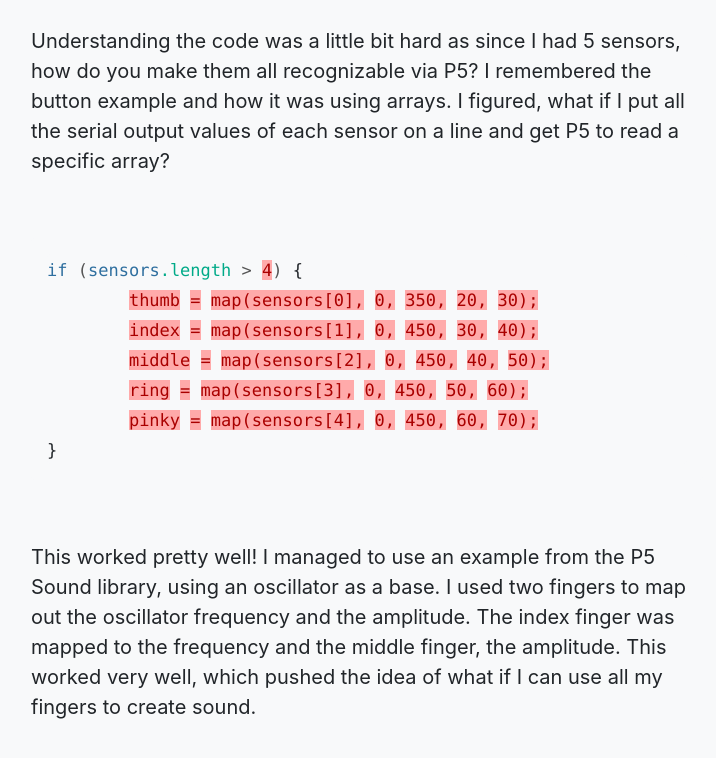
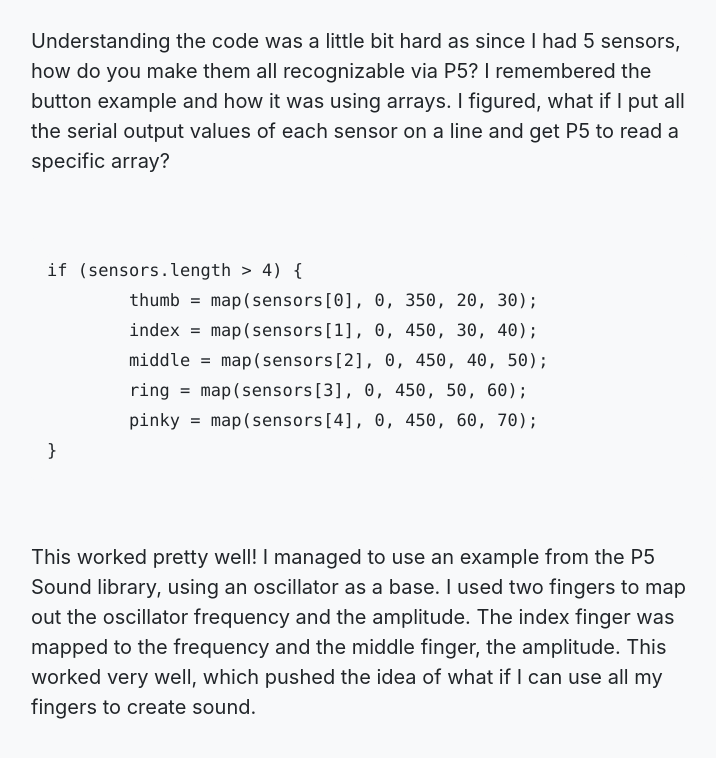
Before and after one commit to ixdwtruong/ixdwtruong.github.io, a Jekyll site: the page built from _posts/0001-01-06-intobjp2.md, in a window 1280 px wide and 900 px high, scrolled down 3910 px, cut to the strip 0-780 px from the top of the window. Shown: the top 758 px of the strip, without its empty margins (273-989 px from the left). Built offline with Jekyll 4.4.1, drawn with Linux system fonts in a browser that asks for light colours.

Commit message:
Update 0001-01-06-intobjp2.md

````diff
--- a/_posts/0001-01-06-intobjp2.md
+++ b/_posts/0001-01-06-intobjp2.md
@@ -92,7 +92,7 @@ Understanding the code was a little bit hard as since I had 5 sensors, how do yo
 
 <br>
 
-```css
+```html
 if (sensors.length > 4) {
         thumb = map(sensors[0], 0, 350, 20, 30);
         index = map(sensors[1], 0, 450, 30, 40);
````
